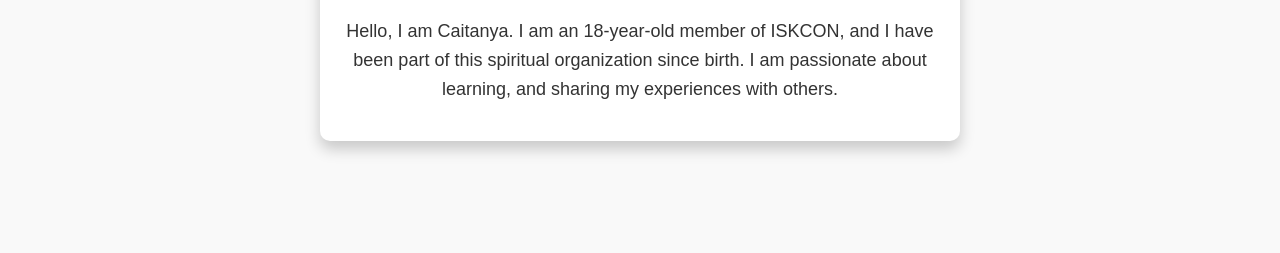
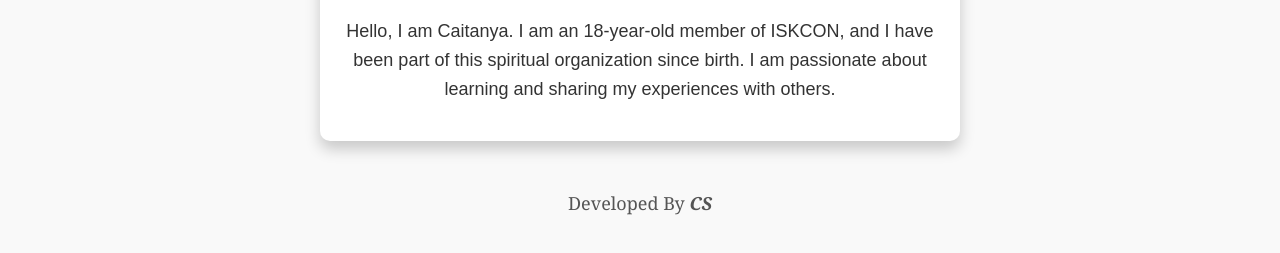
Before and after one commit to cschaitonno/CS, a plain HTML site: page about.html in a window 1280 px wide. Shown: the part 191-444 px from the top of the page. Drawn offline with Linux system fonts and the light colour scheme.

Commit message:
about.html

```diff
--- a/about.html
+++ b/about.html
@@ -14,8 +14,12 @@
   </header>
 
   <div class="about-container">
-    <h1>About Me</h1>
-    <p>Hello, I am Caitanya. I am an 18-year-old member of ISKCON, and I have been part of this spiritual organization since birth. I am passionate about learning, and sharing my experiences with others.</p>
+    <h1><b>About Me</b></h1>
+    <p>Hello, I am Caitanya. I am an 18-year-old member of ISKCON, and I have been part of this spiritual organization since birth. I am passionate about learning and sharing my experiences with others.</p>
   </div>
+
+  <footer class="footer">
+    <p>Developed By <span>CS</span></p>
+  </footer>
 </body>
 </html>
```
